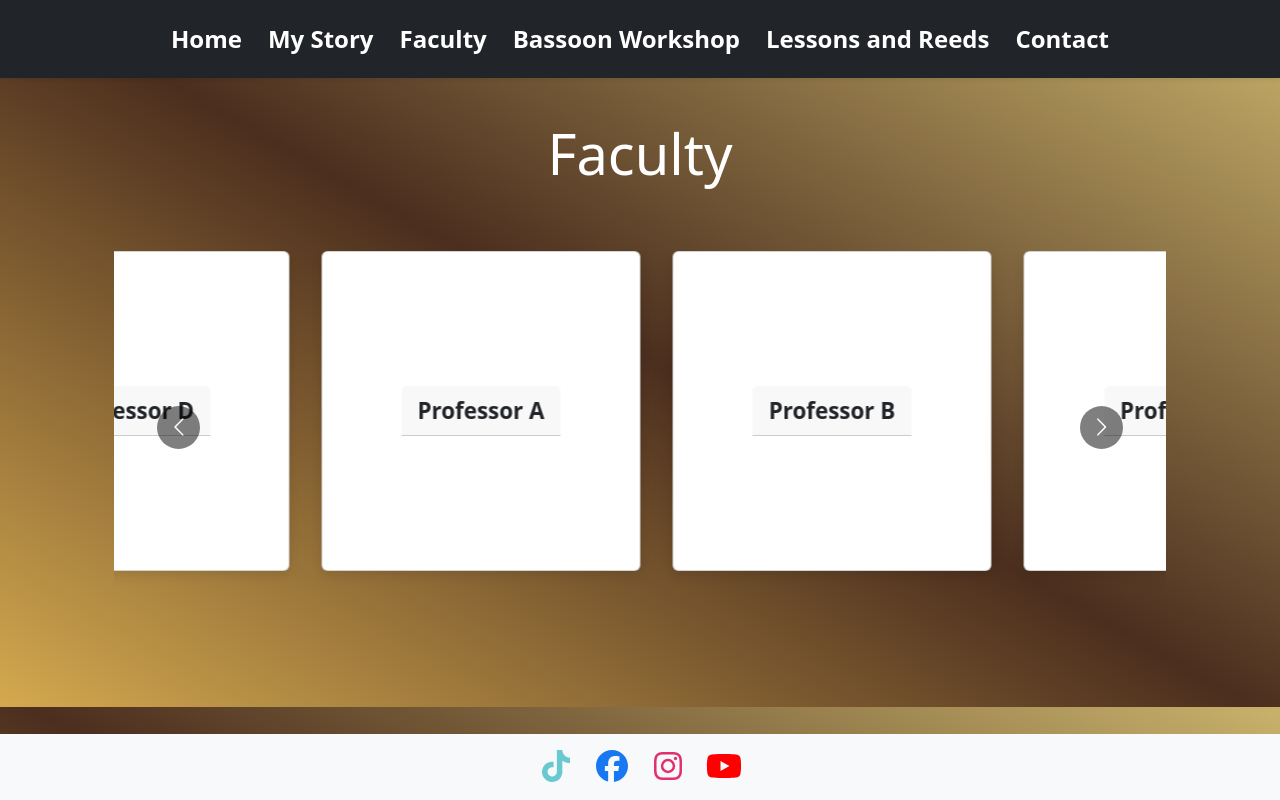
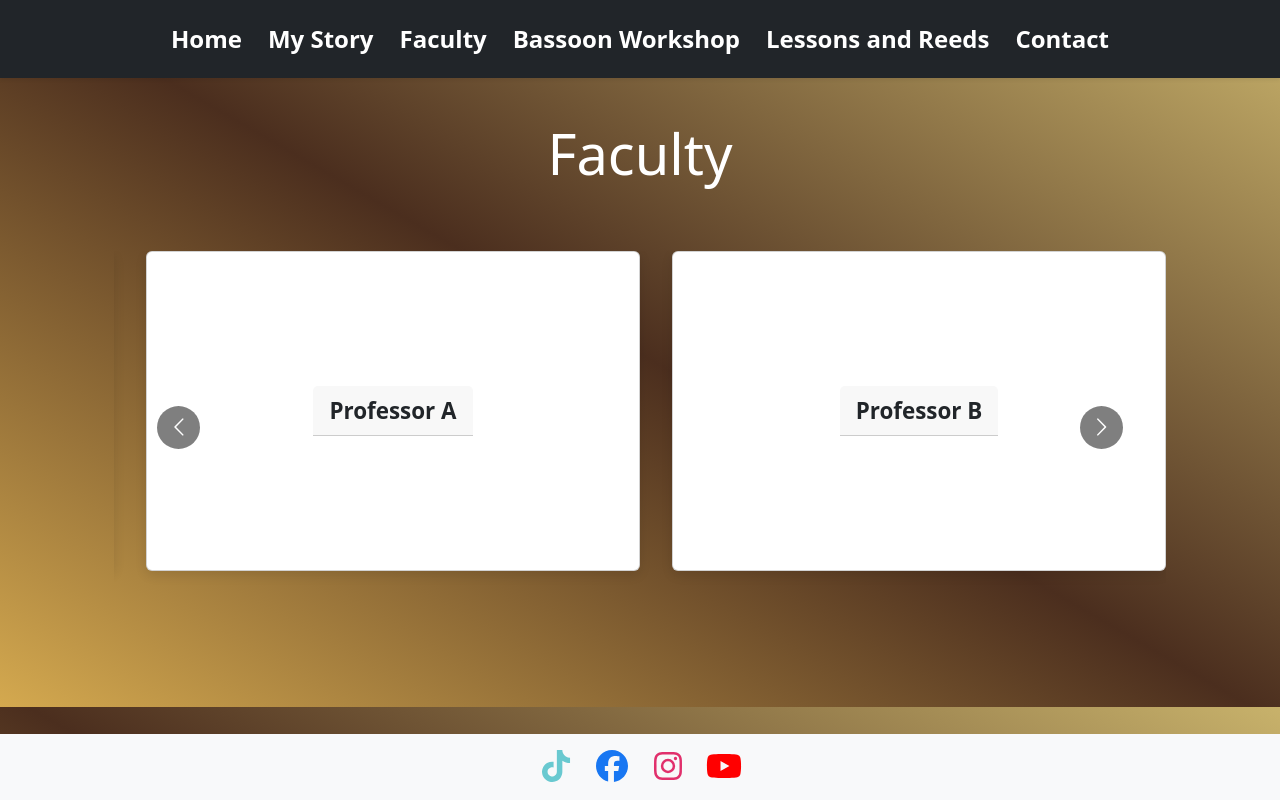
Before and after one commit to elorback/WoodWindInstitue, a React (Vite) app: page /faculty in a window 1280 px wide. Built offline with nearby package versions, Linux system fonts and the light colour scheme.

Commit message:
fixed positioning and transitions

```diff
--- a/src/pages/Faculty.tsx
+++ b/src/pages/Faculty.tsx
@@ -22,6 +22,7 @@ const Faculty: React.FC = () => {
     // Modal state
     const [selectedMember, setSelectedMember] = useState<FacultyMember | null>(null);
     const [showModal, setShowModal] = useState(false);
+    const [hoveredId, setHoveredId] = useState<number | null>(null);
 
     const handleOpenModal = (member: FacultyMember) => {
         setSelectedMember(member);
@@ -46,7 +47,7 @@ const Faculty: React.FC = () => {
                     draggable
                     swipeable
                     keyBoardControl
-                    centerMode
+                    centerMode={false}
                     responsive={{
                         desktop: { breakpoint: { max: 3000, min: 1024 }, items: 3 },
                         tablet: { breakpoint: { max: 1024, min: 464 }, items: 2 },
@@ -54,7 +55,14 @@ const Faculty: React.FC = () => {
                     }}
                 >
                     {faculty.map(mem => (
-                        <div key={mem.id} onClick={() => handleOpenModal(mem)} style={{ cursor: 'pointer' }}>
+                        <div
+                            key={mem.id}
+                            className={`card-wrapper ${hoveredId === mem.id ? 'card-wrapper--hovered' : ''} ${hoveredId !== null && hoveredId !== mem.id ? 'card-wrapper--inactive' : ''}`}
+                            onClick={() => handleOpenModal(mem)}
+                            onMouseEnter={() => setHoveredId(mem.id)}
+                            onMouseLeave={() => setHoveredId(null)}
+                            style={{ cursor: 'pointer' }}
+                        >
                             <Card className="c-card">
                                 <Card.Header className="card-title text-center">{mem.title}</Card.Header>
                             </Card>
--- a/src/pages/css/Faculty.css
+++ b/src/pages/css/Faculty.css
@@ -8,7 +8,7 @@
 
 .carousel {
     width: 100%;
-    max-width: 75rem;
+    max-width: 80rem;
     margin: 0 auto;
     padding: 2rem;
 }
@@ -23,20 +23,28 @@
     justify-content: center;
     background-color: #fff;
     box-shadow: 0 4px 12px rgba(0,0,0,0.1);
-    transition: transform 0.3s ease, box-shadow 0.3s ease, opacity 0.3s ease; /* Added opacity transition */
+    transition: box-shadow 0.3s ease; /* Keep box-shadow transition */
 }
 
-/* Hover effect for the card */
 .c-card:hover {
-    transform: scale(1.5); /* Increased scale */
     box-shadow: 0 6px 18px rgba(0,0,0,0.2);
     z-index: 1; /* Bring hovered card to the front */
 }
 
-/* New rule for non-hovered cards when any card is hovered */
-.faculty-container:hover .c-card:not(:hover) {
-    transform: scale(0.75); /* Smaller scale for non-hovered cards */
-    opacity: 0.5; /* More transparent */
+/* Card wrapper states */
+.card-wrapper {
+    transition: opacity 0.3s ease, transform 0.3s ease;
+}
+
+.card-wrapper--hovered {
+    transform: scale(1.5);
+    opacity: 1;
+    z-index: 10;
+}
+
+.card-wrapper--inactive {
+    transform: scale(0.75);
+    opacity: 0.5;
 }
 
 /* Title styling */
```
